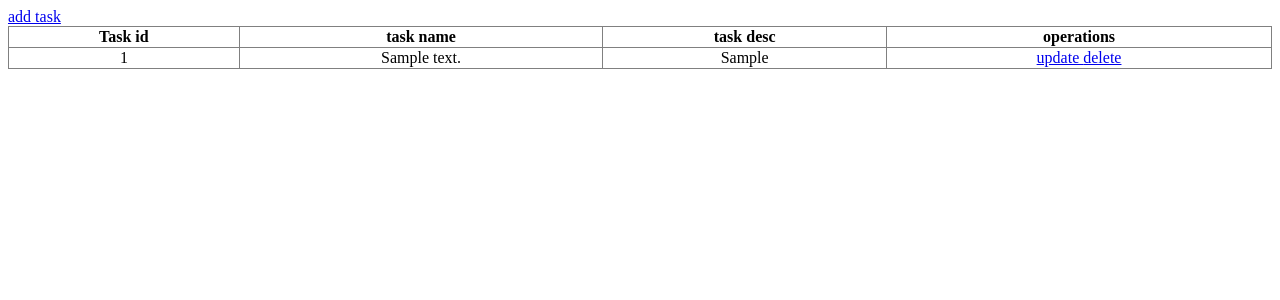
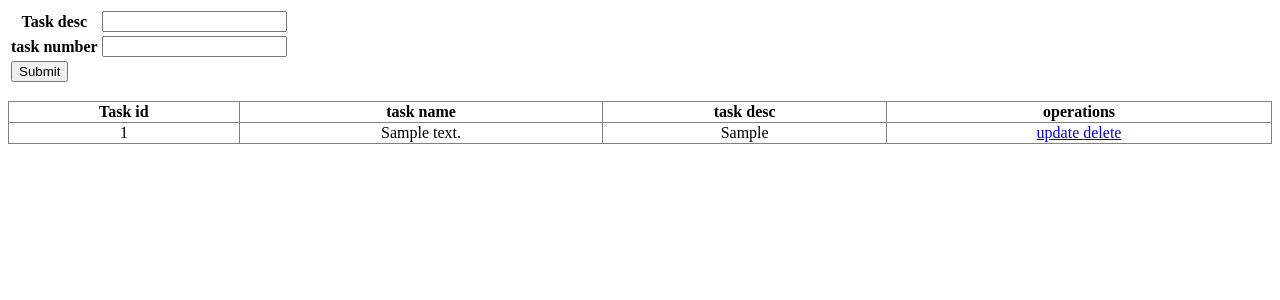
Before and after one commit to Qiugu-He/ClockifyClone, a Django app: template templates/task/index.html in a window 1280 px wide. Shown: the top 300 px of the page. Run offline with Django 3.2, Linux system fonts and the light colour scheme; the template is opened without the code that fills it: values that come from a table or form of the project are taken from there, others are empty; tables that the repository leaves empty hold one stand-in row (values such as "Sample post").

Commit message:
Merge add-new-task-template into index template

```diff
--- a/templates/task/index.html
+++ b/templates/task/index.html
@@ -4,8 +4,27 @@
     <title>tasks list</title>
 </head>
 <body>
+
+<form method="post" action="../taskmanager/add/">
+    {% csrf_token %}
+    <table>
+        <tr>
+            <th>Task desc</th>
+            <td><input name="task_desc"></td>
+        </tr>
+        <tr>
+            <th>task number</th>
+            <td><input name="task_no"/></td>
+        </tr>
+        <tr>
+            <td colspan="2">
+                <input type="submit"/>
+            </td>
+        </tr>
+    </table>
+</form>
+
 <table border="1px" width="100%" style="border-collapse: collapse;">
-    <a href="../taskmanager/add">add task</a>
     <tr>
         <th>Task id</th>
         <th>task name</th>
```
